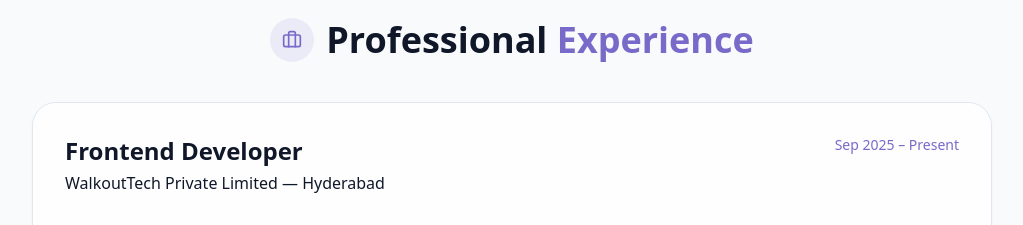
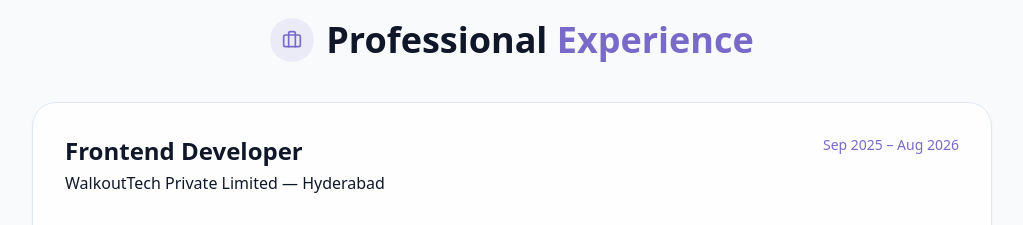
Before and after one commit to Aravind5Mukundam/portfolio-website, a React (Vite) app: page / in a window 1280 px wide. Shown: the part 1440-1665 px from the top of the page, without its empty margins (128-1151 px from the left). Built offline with nearby package versions, Linux system fonts and the light colour scheme.

Commit message:
Update experience date for WalkoutTech in ExperienceSection component

```diff
--- a/src/components/ExperienceSection.jsx
+++ b/src/components/ExperienceSection.jsx
@@ -6,7 +6,7 @@ const experiences = [
     role: "Frontend Developer",
     company: "WalkoutTech Private Limited",
     location: "Hyderabad",
-    date: "Sep 2025 – Present",
+    date: "Sep 2025 – Aug 2026",
     bullets: [
       "Architected a production-grade HRMS web application from scratch using React.js, serving as the sole frontend owner on a startup product team.",
       "Engineered a multi-layered security system with OTP authentication, JWT-based API authorization, and RBAC for Employee, Manager, and Admin personas.",
```
Also changed, not shown: 1 other file (tests, documents, lock files or other folders).
